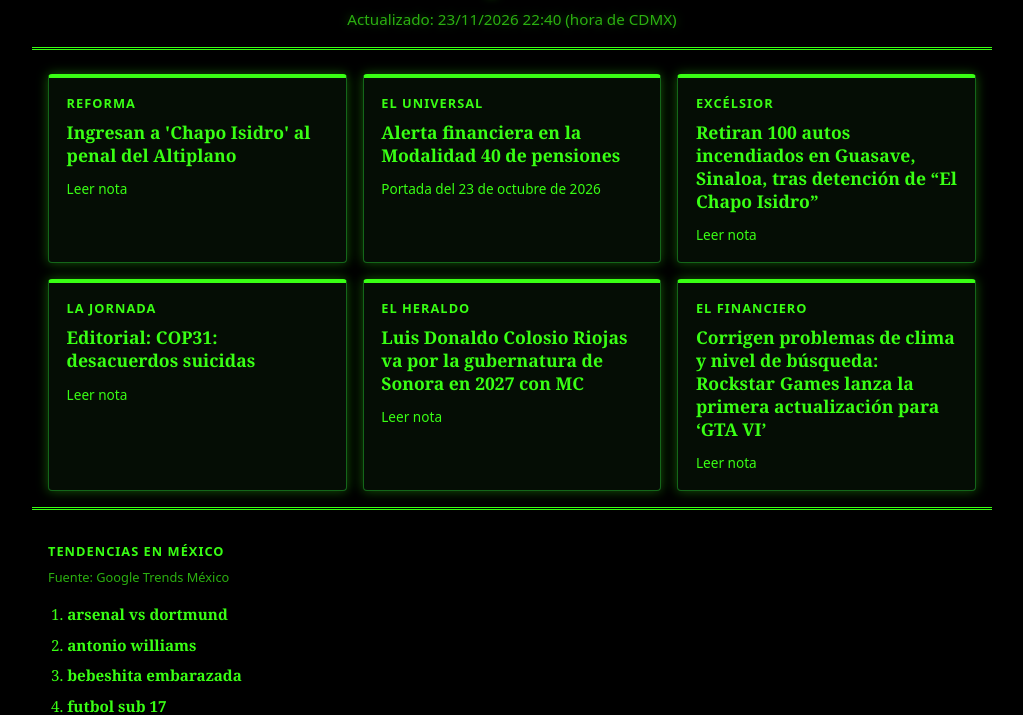
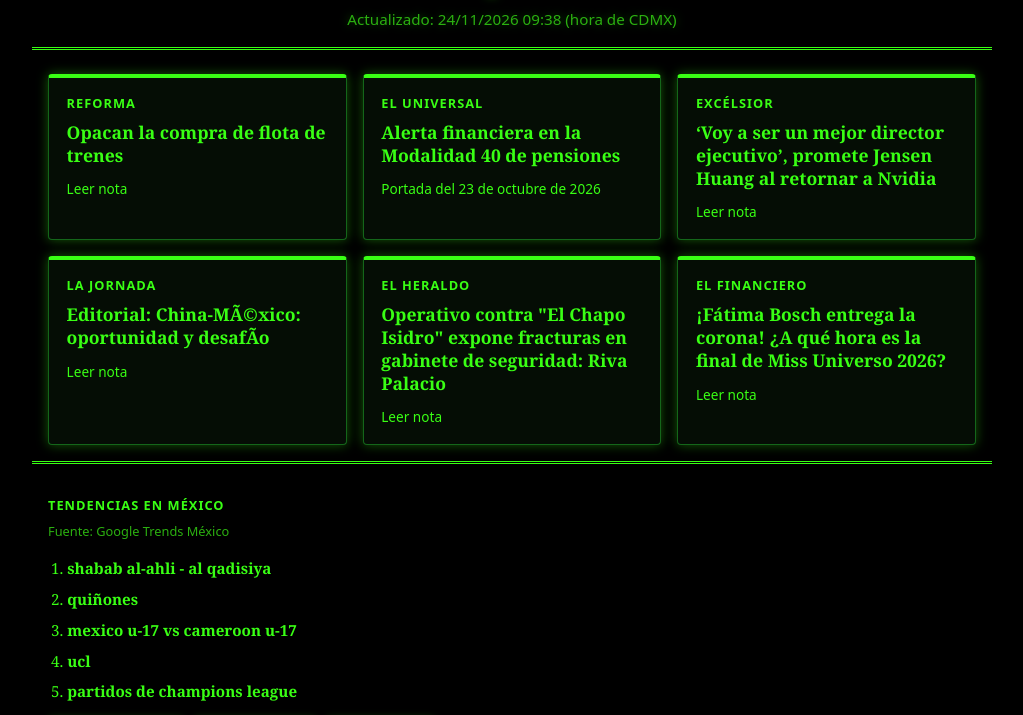
Before and after one commit to ToledoMarioA/cdmx-trending, a plain HTML site: page index.html in a window 1280 px wide. Shown: the part 88-803 px from the top of the page, without its empty margins (128-1151 px from the left). Drawn offline with Linux system fonts and the light colour scheme.

Commit message:
Actualizar tendencias

```diff
--- a/index.html
+++ b/index.html
@@ -35,14 +35,14 @@
 <body>
 <header>
   <h1>Encabezados de los periódicos de la CDMX</h1>
-  <p>Actualizado: 23/11/2026 22:40 (hora de CDMX)</p>
+  <p>Actualizado: 24/11/2026 09:38 (hora de CDMX)</p>
 </header>
 
 <main>
   <article>
     <h2>Reforma</h2>
-    <h3>Ingresan a &#x27;Chapo Isidro&#x27; al penal del Altiplano</h3>
-    <a href="https://www.reforma.com/ingresan-a-chapo-isidro-al-penal-del-altiplano/ar3320042">Leer nota</a>
+    <h3>Opacan la compra de flota de trenes</h3>
+    <a href="https://www.reforma.com/opacan-la-compra-de-flota-de-trenes/ar3320234">Leer nota</a>
   </article>
   <article>
     <h2>El Universal</h2>
@@ -51,23 +51,23 @@
   </article>
   <article>
     <h2>Excélsior</h2>
-    <h3>Retiran 100 autos incendiados en Guasave, Sinaloa, tras detención de “El Chapo Isidro”</h3>
-    <a href="https://www.excelsior.com.mx/nacional/retiran-100-autos-incendiados-guasave-sinaloa-detencion-chapo-isidro">Leer nota</a>
+    <h3>‘Voy a ser un mejor director ejecutivo’, promete Jensen Huang al retornar a Nvidia</h3>
+    <a href="https://www.excelsior.com.mx/internacional/voy-ser-mejor-director-ejecutivo-promete-jensen-huang-retornar-nvidia">Leer nota</a>
   </article>
   <article>
     <h2>La Jornada</h2>
-    <h3>Editorial: COP31: desacuerdos suicidas</h3>
-    <a href="https://www.jornada.com.mx/2026/11/23/opinion/002a1edi?partner=rss">Leer nota</a>
+    <h3>Editorial: China-MÃ©xico: oportunidad y desafÃ­o</h3>
+    <a href="https://www.jornada.com.mx/2026/11/24/opinion/002a1edi?partner=rss">Leer nota</a>
   </article>
   <article>
     <h2>El Heraldo</h2>
-    <h3>Luis Donaldo Colosio Riojas va por la gubernatura de Sonora en 2027 con MC</h3>
-    <a href="https://www.informador.mx/mexico/elecciones-2027-luis-donaldo-colosio-riojas-va-por-la-gubernatura-de-sonora-con-mc-20261123-0176.html">Leer nota</a>
+    <h3>Operativo contra &quot;El Chapo Isidro&quot; expone fracturas en gabinete de seguridad: Riva Palacio</h3>
+    <a href="https://www.informador.mx/mexico/raymundo-riva-palacio-operativo-contra-el-chapo-isidro-expone-fracturas-y-contradicciones-en-el-gabinete-de-seguridad-20261124-0057.html">Leer nota</a>
   </article>
   <article>
     <h2>El Financiero</h2>
-    <h3>Corrigen problemas de clima y nivel de búsqueda: Rockstar Games lanza la primera actualización para ‘GTA VI’</h3>
-    <a href="https://www.elfinanciero.com.mx/entretenimiento/2026/11/23/rockstar-games-lanza-la-primera-actualizacion-para-gta-vi-tras-su-estreno/">Leer nota</a>
+    <h3>¡Fátima Bosch entrega la corona! ¿A qué hora es la final de Miss Universo 2026?</h3>
+    <a href="https://www.elfinanciero.com.mx/entretenimiento/2026/11/24/final-miss-universo-2026-quien-gano-y-como-le-fue-a-mexico/">Leer nota</a>
   </article>
 </main>
 
@@ -75,11 +75,11 @@
   <h2>Tendencias en México</h2>
   <p class="note">Fuente: Google Trends México</p>
   <ol>
-    <li><strong>arsenal vs dortmund</strong></li>
-    <li><strong>antonio williams</strong></li>
-    <li><strong>bebeshita embarazada</strong></li>
-    <li><strong>futbol sub 17</strong></li>
-    <li><strong>real madrid vs psv</strong></li>
+    <li><strong>shabab al-ahli - al qadisiya</strong></li>
+    <li><strong>quiñones</strong></li>
+    <li><strong>mexico u-17 vs cameroon u-17</strong></li>
+    <li><strong>ucl</strong></li>
+    <li><strong>partidos de champions league</strong></li>
   </ol>
   <div class="actions">
     <button type="button" onclick="location.reload()">Recargar página</button>
```
